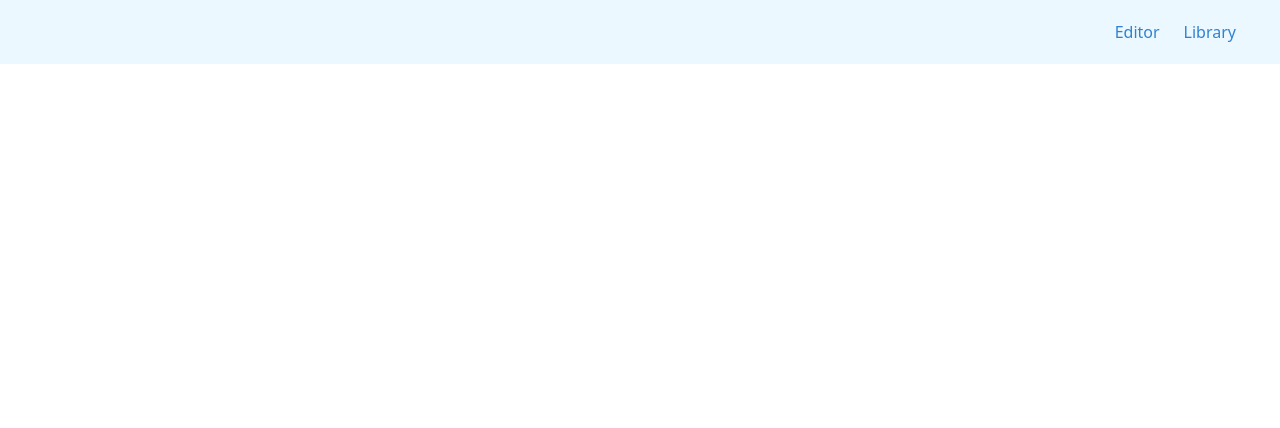
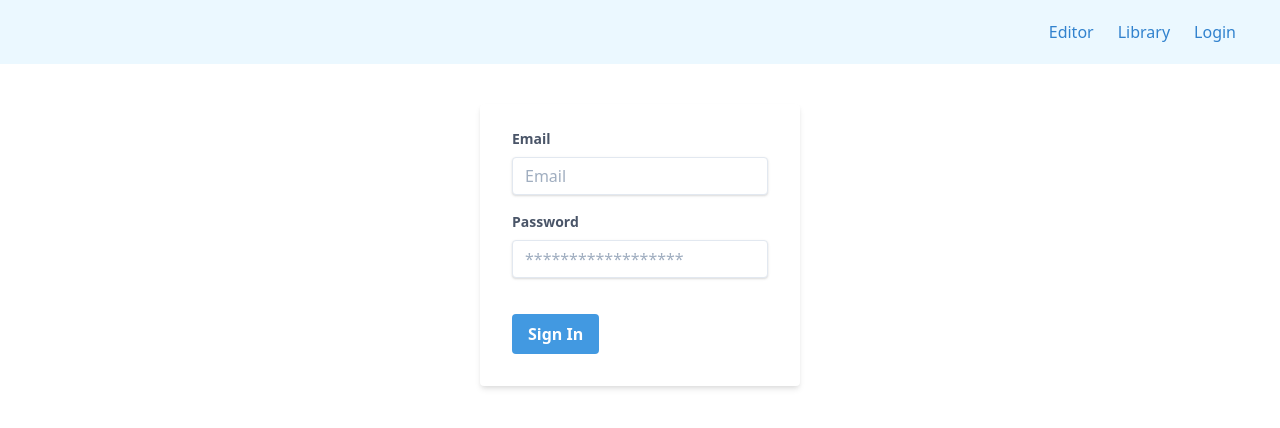
Before and after one commit to seanyang0813/code-documentation, a Vue app: page /login in a window 1280 px wide. Shown: the top 428 px of the page. Built offline with nearby package versions, Linux system fonts and the light colour scheme; what vue-codemirror would draw is missing.

Commit message:
added new signin feature and added check for codemirror to be mounted

```diff
--- a/package.json
+++ b/package.json
@@ -9,6 +9,7 @@
   },
   "dependencies": {
     "core-js": "^3.6.5",
+    "firebase": "^7.17.1",
     "tailwindcss": "^1.4.6",
     "vue": "^2.6.11",
     "vue-codemirror": "^4.0.6",
--- a/src/App.vue
+++ b/src/App.vue
@@ -17,7 +17,7 @@
 <style>
   @import './assets/css/modal.css';
   .myapp {
-    height: 100vh;
+    min-height: 100vh;
   }
 
   .fullHeight {
--- a/src/components/Header.vue
+++ b/src/components/Header.vue
@@ -6,6 +6,9 @@
         </li>
         <li class="mr-6">
             <router-link to='/library' class="text-blue-600 hover:text-blue-800" href="#">Library</router-link>
+        </li>
+         <li class="mr-6">
+            <router-link to='/login' class="text-blue-600 hover:text-blue-800" href="#">Login</router-link>
         </li>
     </ul>
   </div>
--- /dev/null
+++ b/src/components/Login/Login.vue
@@ -0,0 +1,74 @@
+<template>
+  <div class="flex justify-center">
+    <div class="w-full max-w-xs  pt-10">
+      <form class="bg-white shadow-md rounded px-8 pt-6 pb-8 mb-4">
+        <div class="mb-4">
+          <label class="block text-gray-700 text-sm font-bold mb-2" for="email">
+            Email
+          </label>
+          <input v-model="email" class="shadow appearance-none border rounded w-full py-2 px-3 text-gray-700 leading-tight focus:outline-none focus:shadow-outline" id="email" type="email" placeholder="Email">
+        </div>
+        <div class="mb-6">
+          <label class="block text-gray-700 text-sm font-bold mb-2" for="password">
+            Password
+          </label>
+          <input v-model="password" class="shadow appearance-none border rounded w-full py-2 px-3 text-gray-700 mb-3 leading-tight focus:outline-none focus:shadow-outline" id="password" type="password" placeholder="******************">
+          <p v-if="error" class="text-red-500 text-xs italic">Invalid email or password</p>
+        </div>
+        <div class="flex items-center justify-between">
+          <button @click="submit" class="bg-blue-500 hover:bg-blue-700 text-white font-bold py-2 px-4 rounded focus:outline-none focus:shadow-outline" type="button">
+            Sign In
+          </button>
+        </div>
+      </form>
+    </div>
+  </div>
+</template>
+
+
+<script>
+import firebase from "firebase";
+
+export default {
+  data() {
+    return {
+      email: "",
+      password: "",
+      error: false
+    };
+  },
+  watch: {
+    email() {
+      if (this.email != '') {
+        this.error = false;
+      }
+    },
+    password() {
+      if (this.password != '') {
+        this.error = false;
+      }
+    }
+  },
+  methods: {
+    submit() {
+      firebase.auth().signInWithEmailAndPassword(this.email, this.password)
+      .then((result)=> {
+        console.log(result)
+      }).catch((error) =>{
+        // Handle error.
+        this.email = "";
+        this.password = "";
+        this.error = true;
+        var errorCode = error.code;
+        var errorMessage = error.message;
+        console.log(errorCode);
+        console.log(errorMessage);
+      });
+      var user = firebase.auth().currentUser;
+      if (user) {
+        console.log(user.uid);
+      }
+    }
+  }
+};
+</script>
--- a/src/components/editor/Editor.vue
+++ b/src/components/editor/Editor.vue
@@ -1,15 +1,15 @@
 <template>
 <div class="flex">
-  <div>
+  <div class="mirrorBox overflow-y-auto">
     <ul class="flex bg-gray-300 border border-gray-500">
         <li class="p-3">
             <a class="text-blue-600">Code Editor</a>
         </li>
     </ul>
-    <codemirror ref="myCm" class="CodeMirror overflow-y-auto" v-model="code" :options="cmOptions"></codemirror>
-    <button>button</button>
+    <codemirror ref="mycm" class="CodeMirror overflow-y-auto" v-model="code" :options="cmOptions"></codemirror>
+
   </div>
-  <side class="overflow-y-auto"></side>
+  <side class="overflow-y-auto size"></side>
 </div>
 </template>
 
@@ -34,28 +34,40 @@ export default {
       }
     }
   },
-  methods: {
-    insert(text) {
-      this.codemirror.replaceSelection(text);
+  computed: {
+    codemirror() {
+      return this.$refs.mycm.codemirror
     }
   },
-  computed: {
-    codemirror() {
-      return this.$refs.myCm.codemirror
+  mounted() {
+    eventBus.$on('insertResult', this.insert);
+  },
+  methods: {
+    insert(result) {
+      if (this.$refs.mycm && this.$refs.mycm.codemirror) {
+        this.$refs.mycm.codemirror.replaceSelection(result);
+        this.$refs.mycm.codemirror.focus();
+      }
+
+
     }
-  },
-  created() {
-    eventBus.$on('insert', (result)=>{
-      this.insert(result);
-    });
+
   }
 }
 </script>
 
 <style>
 .CodeMirror {
-  height: 100% !important;
+  height: 100vh !important;
   background-color: blue;
+}
+
+.mirrorBox {
   width: 60vw;
 }
+
+.size {
+  width: 40vw;
+  max-height: 100vh;
+}
 </style>
--- a/src/components/editor/SidePanel.vue
+++ b/src/components/editor/SidePanel.vue
@@ -21,7 +21,4 @@ export default {
 </script>
 
 <style scoped>
-    .side {
-        width: 40vw;
-    }
 </style>
--- a/src/components/editor/TextInserter.vue
+++ b/src/components/editor/TextInserter.vue
@@ -96,8 +96,8 @@ export default {
                 }
 
             }
-            console.log(result)
-            eventBus.$emit('insert', result);
+            console.log("insert called")
+            eventBus.$emit('insertResult', result);
         }
     },
     props: ['doc'],
--- a/src/components/library/CodeInitialInput.vue
+++ b/src/components/library/CodeInitialInput.vue
@@ -3,8 +3,9 @@
 
         <label for="query">The query</label>
         <br>
-        <textarea v-model="localQuery" ref="ta" name="query" placeholder="Enter code here" class="border-gray-600 border rounded shadow w-full">
-        </textarea>
+        <!--<textarea v-model="localQuery" ref="ta" name="query" placeholder="Enter code here" class="border-gray-600 border rounded shadow w-full">
+        </textarea>-->
+        <codemirror ref="cm" class="mb-6 CodeMirror codeoverflow-y-auto" v-model="localQuery" :options="cmOptions"></codemirror>
         <div class="flex justify-center">
             <button @click="insertInput" class="bg-blue-700 hover:bg-blue-900 text-white font-bold py-2 px-4 rounded">
                 Insert variable
@@ -17,12 +18,22 @@
     </div>
 </template>
 <script>
+import 'codemirror/mode/sql/sql.js'
+import 'codemirror/theme/base16-dark.css'
 export default {
     props: ["query", "placeHolder"],
     data: function() {
         return {
             localQuery: '',
+            cmOptions: {
+                // codemirror options
+                tabSize: 4,
+                theme: 'base16-dark',
+                lineNumbers: true,
+                mode: "text/x-sql"
+            }
         }
+
     },
     created() {
         this.localQuery = this.query;
@@ -38,20 +49,17 @@ export default {
             this.$emit('updateQuery', this.localQuery);
         },
         insertInput() {
-            let textarea = this.$refs.ta;
-            let cursorIndex = textarea.selectionStart;
-            let before = this.localQuery.substring(0,  cursorIndex);
-            let after  = this.localQuery.substring(cursorIndex, this.localQuery.length);
-            this.localQuery = before + this.placeHolder + after;
-            textarea.focus();
+            this.$refs.cm.codemirror.replaceSelection(this.placeHolder);
+            this.$refs.cm.codemirror.focus();
         }
+    },
+    mounted() {
+        this.$refs.cm.codemirror.setSize('70%', null);
     }
 
 }
 </script>
 
 <style scoped>
-    textarea {
-        height: 40vh;
-    }
+
 </style>
--- a/src/main.js
+++ b/src/main.js
@@ -6,6 +6,7 @@ import {routes} from './route'
 import store from './store/store.js'
 import VueCodemirror from 'vue-codemirror'
 import 'codemirror/lib/codemirror.css'
+import * as firebase from "firebase";
 
 Vue.use(VueCodemirror);
 Vue.use(VueRouter);
@@ -16,10 +17,23 @@ const router = new VueRouter({
 
 Vue.config.productionTip = false
 
+
+export const eventBus = new Vue();
+
+const configOptions = {
+  apiKey: "AIzaSyAWXg3_o70PuqEUy0hT5g45YD8rYJ_ZUs0",
+  authDomain: "code-documentation.firebaseapp.com",
+  databaseURL: "https://code-documentation.firebaseio.com",
+  projectId: "code-documentation",
+  storageBucket: "",
+  messagingSenderId: "",
+  appId: ""
+};
+
+firebase.initializeApp(configOptions);
+
 new Vue({
   router,
   render: h => h(App),
   store,
 }).$mount('#app')
-
-export const eventBus = new Vue();
--- a/src/route.js
+++ b/src/route.js
@@ -1,7 +1,9 @@
 import Library from './components/library/Library.vue';
 import Editor from './components/editor/Editor.vue';
+import Login from './components/Login/Login.vue';
 export const routes = [
     {path: '/', component: Editor},
     {path: '/library', component: Library},
-    {path: '/editor', component: Editor}
+    {path: '/editor', component: Editor},
+    {path: '/login', component: Login},
 ]
```
Also changed, not shown: 1 other file (tests, documents, lock files or other folders).
